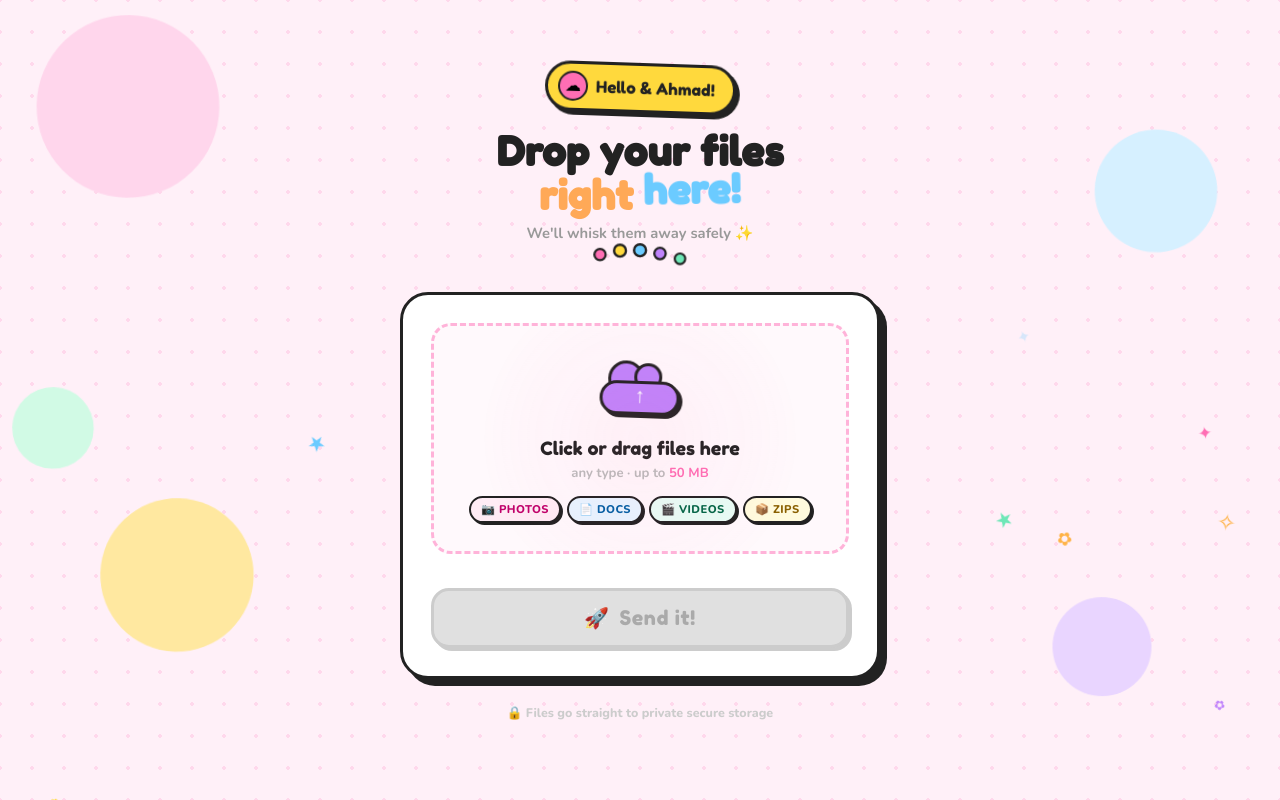
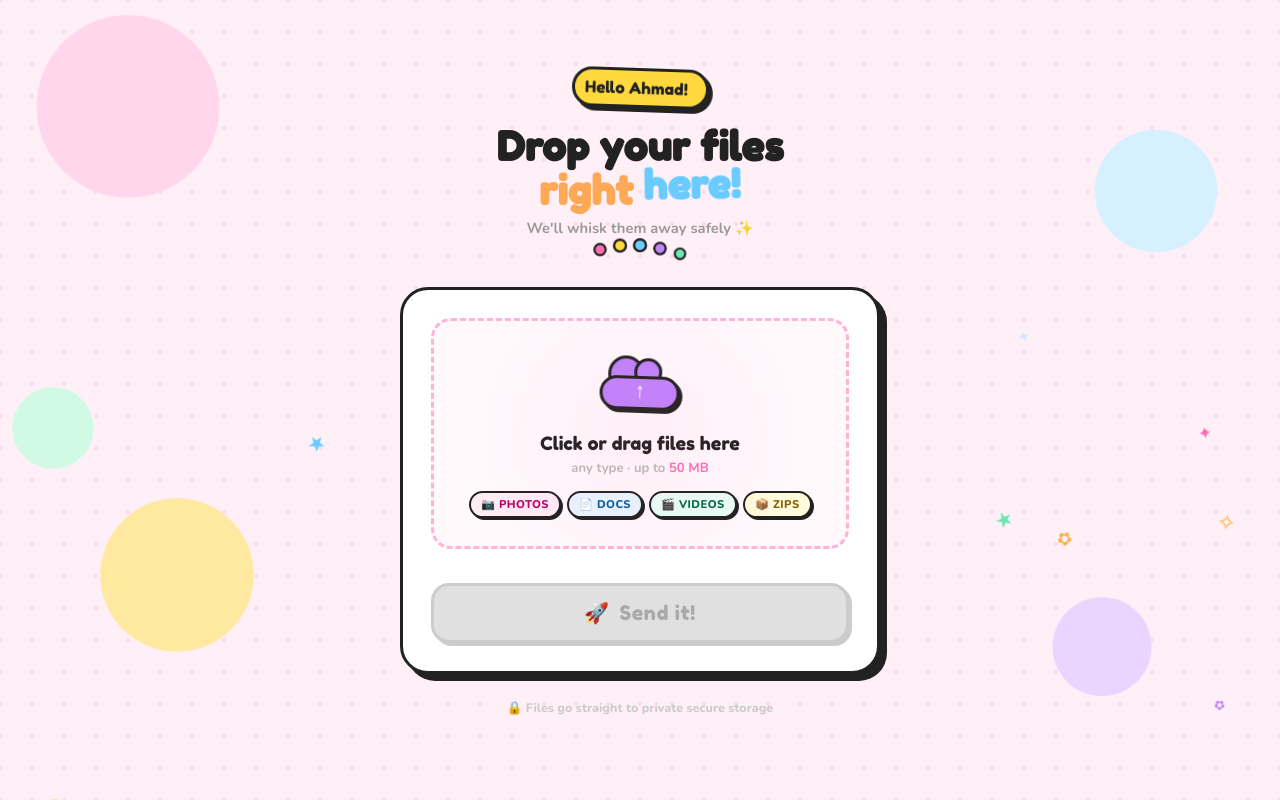
Before and after one commit to Delvin404/DriveUpload, a plain HTML site: page index.html in a window 1280 px wide. Drawn offline with nearby package versions, Linux system fonts and the light colour scheme.

Commit message:
Change logo text from 'Hello & Ahmad!' to 'Hello Ahmad!'

```diff
--- a/index.html
+++ b/index.html
@@ -755,7 +755,7 @@ h1 .c2 { color: var(--blue); display: inline-block; animation: bounce 2s ease-in
 <!-- Curtain Reveal -->
 <div class="curtain-left"></div>
 <div class="curtain-right"></div>
-<div class="curtain-logo"><span>✦</span>Hello &amp; Ahmad!</div>
+<div class="curtain-logo"><span>✦</span>Squish &amp; Send!</div>
 
 <div class="bg-layer"></div>
 <div class="blob blob1"></div>
@@ -789,8 +789,7 @@ h1 .c2 { color: var(--blue); display: inline-block; animation: bounce 2s ease-in
 <div class="wrapper">
   <div class="header">
     <div class="logo-badge">
-      <div class="logo-circle">☁</div>
-      <span class="logo-text">Hello &amp; Ahmad!</span>
+      <span class="logo-text">Hello Ahmad!</span>
     </div>
     <h1>Drop your files<br><span class="c1">right</span> <span class="c2">here!</span></h1>
     <p class="subtitle">We'll whisk them away safely ✨</p>
```
